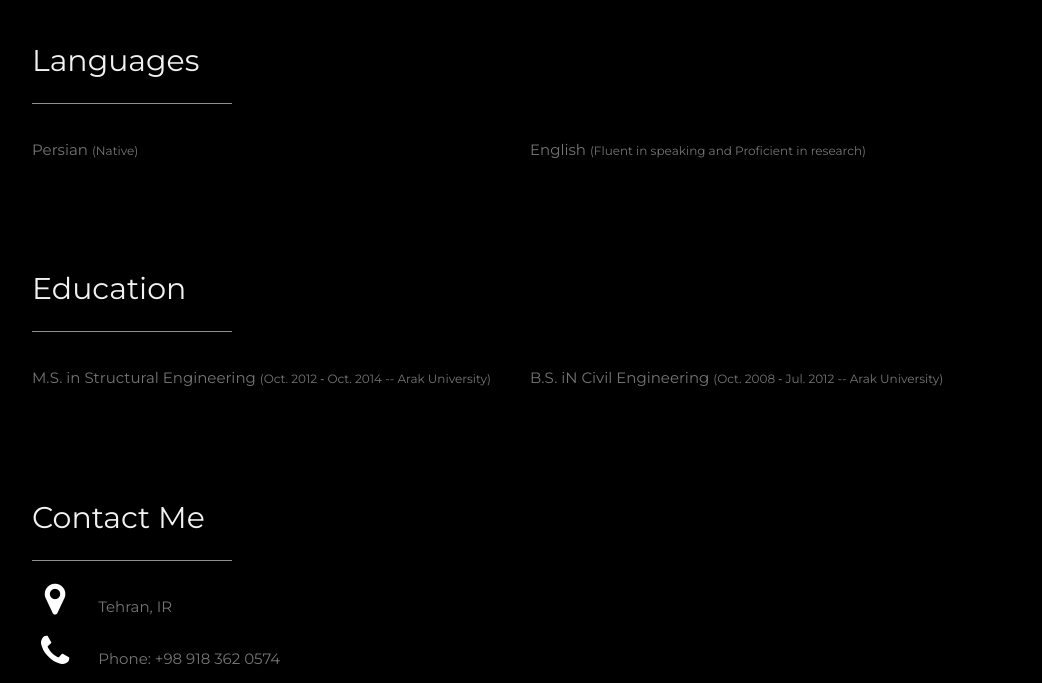
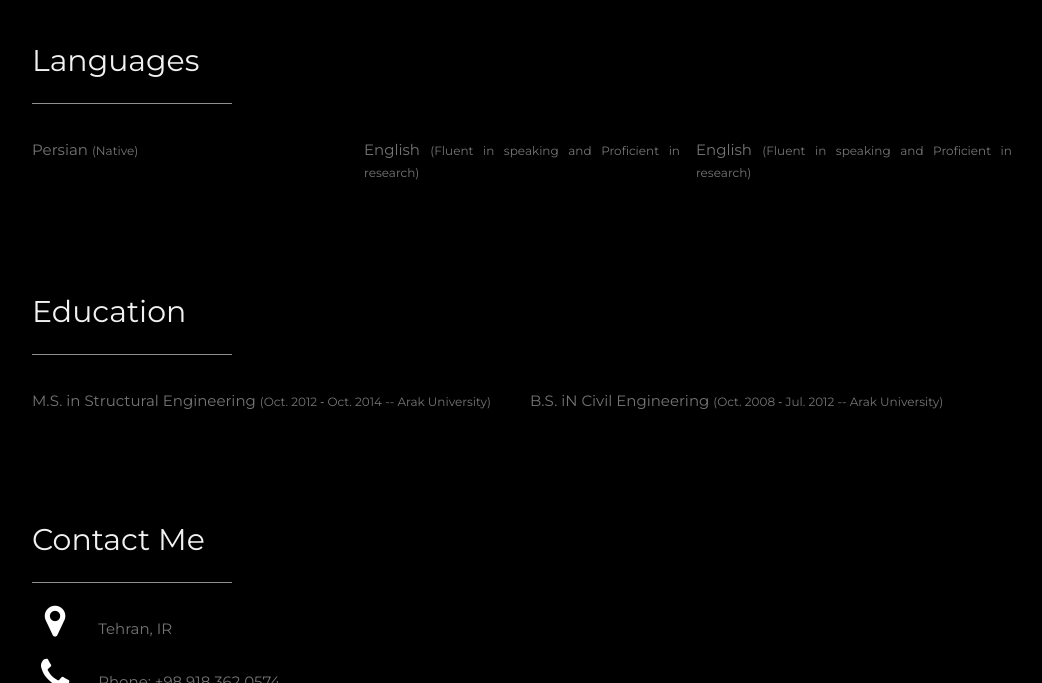
Before and after one commit to r-dehghani/r-dehghani.github.io, a plain HTML site: page index.html in a window 1280 px wide. Shown: the part 1760-2443 px from the top of the page, without its empty margins (178-1220 px from the left). Drawn offline with nearby package versions, Linux system fonts and the light colour scheme.

Commit message:
edit language part into three section

```diff
--- a/index.html
+++ b/index.html
@@ -279,11 +279,15 @@ publishing the project ‑ <a href="https://hamruyesh.com/teachers/dariush-dehgh
     <h2 class="w3-text-light-grey">Languages</h2>
     <hr style="width:200px" class="w3-opacity">
         <div class="w3-row-padding" style="margin:0 -16px">
-        <div class="w3-half w3-margin-bottom">
+        <div class="w3-third w3-margin-bottom">
             <p>Persian <span class="w3-small">(Native)</span> </p>
 
         </div>
-        <div class="w3-half w3-margin-bottom">
+        <div class="w3-third w3-margin-bottom">
+            <p>English <span class="w3-small">(Fluent in speaking and Proficient in research)</span> </p>
+
+        </div>
+                <div class="w3-third w3-margin-bottom">
             <p>English <span class="w3-small">(Fluent in speaking and Proficient in research)</span> </p>
 
         </div>
```
